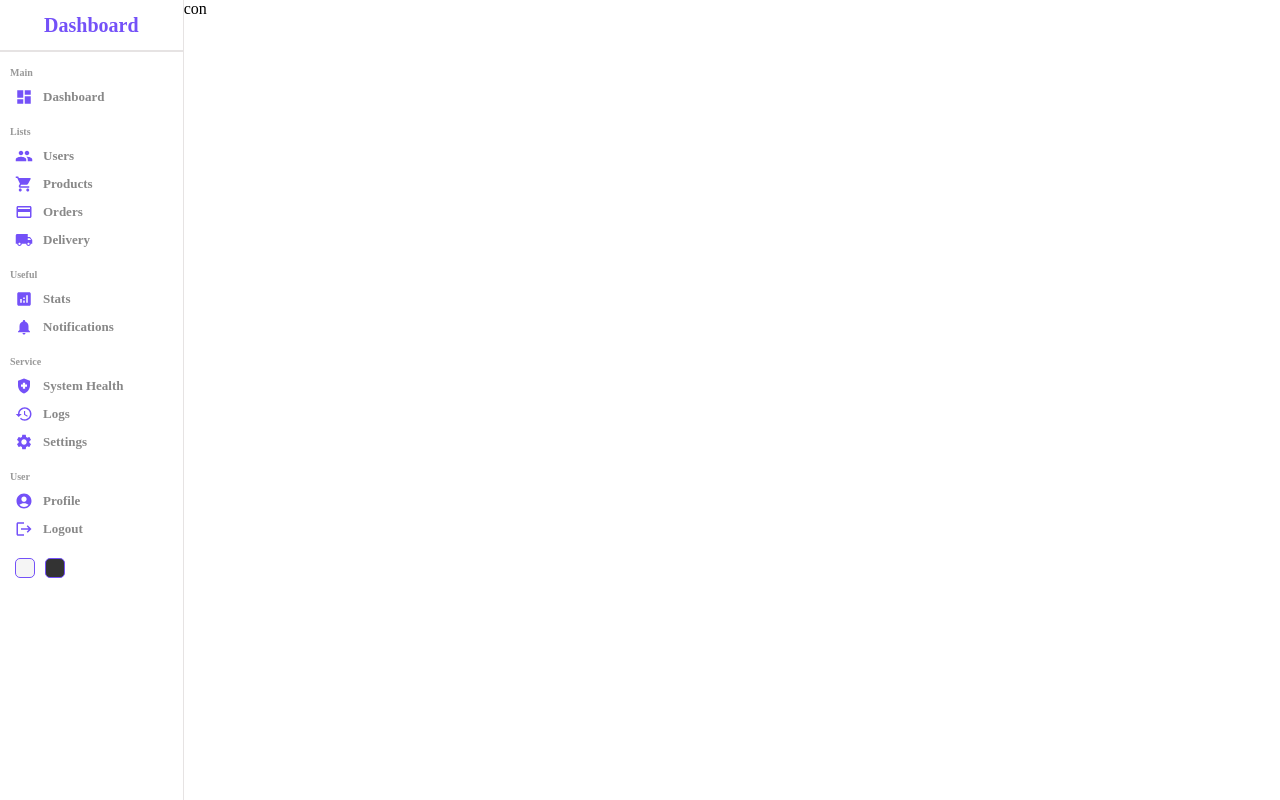
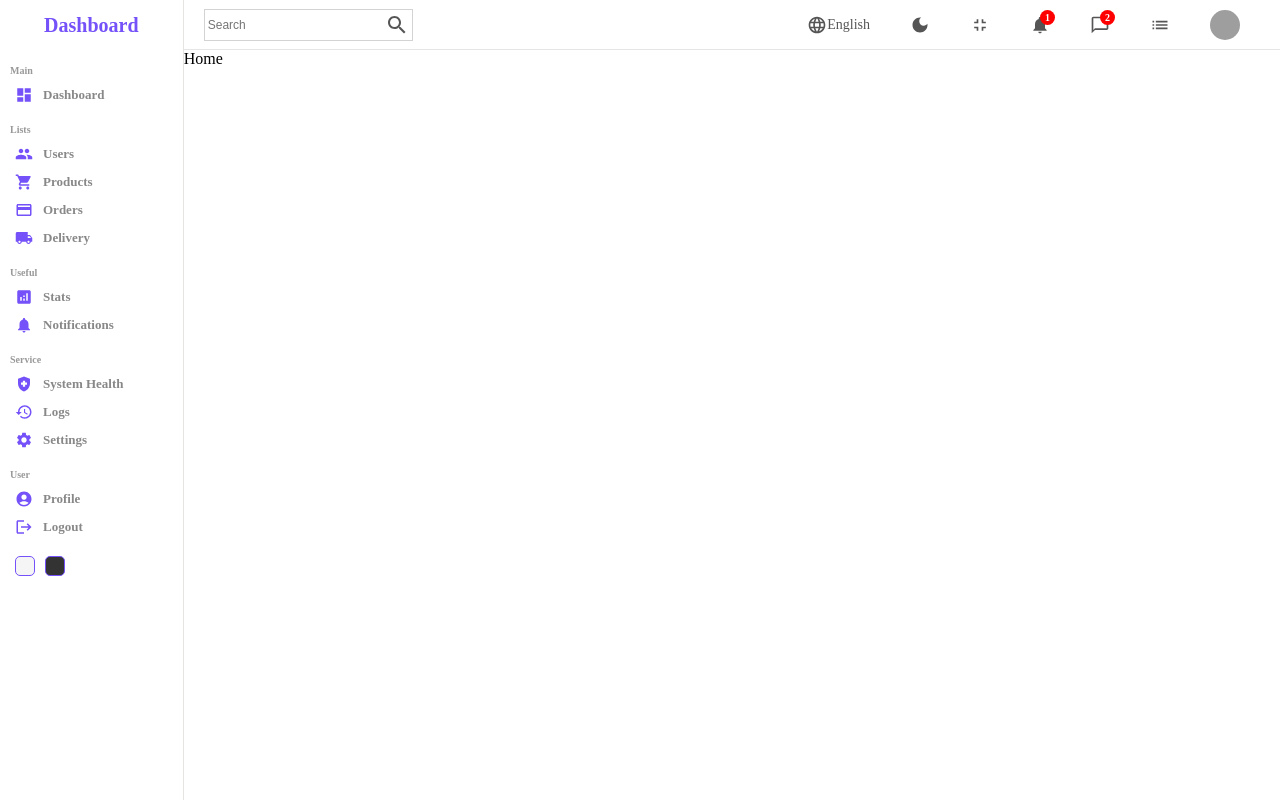
Before and after one commit to AmrMustafa13/admin-dashboard-react.js, a React (Create React App) app: page / in a window 1280 px wide. Built offline with nearby package versions, Linux system fonts and the light colour scheme; grey boxes are pictures that could not be loaded; the HTML template or start-up script is replaced by a standard one.

Commit message:
navbar add

```diff
--- a/src/components/Navbar/Navbar.js
+++ b/src/components/Navbar/Navbar.js
@@ -1,8 +1,54 @@
 import React from "react";
 import "./Navbar.scss";
+import SearchIcon from "@mui/icons-material/Search";
+import LanguageIcon from "@mui/icons-material/Language";
+import DarkModeIcon from "@mui/icons-material/DarkMode";
+import NotificationsIcon from "@mui/icons-material/Notifications";
+import ListIcon from "@mui/icons-material/List";
+import ChatBubbleOutlineIcon from "@mui/icons-material/ChatBubbleOutline";
+import FullscreenExitIcon from "@mui/icons-material/FullscreenExit";
 
 const Navbar = () => {
-  return <div className="navbar">Navbar</div>;
+  return (
+    <div className="navbar">
+      <div className="wrapper">
+        <div className="search">
+          <input placeholder="Search" />
+          <SearchIcon className="icon" />
+        </div>
+        <div className="items">
+          <div className="item">
+            <LanguageIcon className="icon" />
+            English
+          </div>
+          <div className="item">
+            <DarkModeIcon className="icon" />
+          </div>
+          <div className="item">
+            <FullscreenExitIcon className="icon" />
+          </div>
+          <div className="item">
+            <NotificationsIcon className="icon" />
+            <div className="counter">1</div>
+          </div>
+          <div className="item">
+            <ChatBubbleOutlineIcon className="icon" />
+            <div className="counter">2</div>
+          </div>
+          <div className="item">
+            <ListIcon className="icon" />
+          </div>
+          <div className="item">
+            <img
+              src="https://images.pexels.com/photos/220453/pexels-photo-220453.jpeg?auto=compress&cs=tinysrgb&w=1260&h=750&dpr=1"
+              alt="avatar"
+              className="avatar"
+            />
+          </div>
+        </div>
+      </div>
+    </div>
+  );
 };
 
 export default Navbar;
--- a/src/components/Navbar/Navbar.scss
+++ b/src/components/Navbar/Navbar.scss
@@ -0,0 +1,63 @@
+.navbar {
+  height: 50px;
+  border-bottom: 0.5px solid rgb(231, 228, 228);
+  display: flex;
+  align-items: center;
+  font-size: 14px;
+  color: #555;
+  .wrapper {
+    display: flex;
+    align-items: center;
+    justify-content: space-between;
+    padding: 20px;
+    width: 100%;
+    .search {
+      display: flex;
+      align-items: center;
+      border: 0.5px solid lightgray;
+      padding: 3px;
+      input {
+        border: none;
+        outline: none;
+        background-color: transparent;
+        &::placeholder {
+          font-size: 12px;
+        }
+      }
+    }
+    .items {
+      display: flex;
+      align-items: center;
+      .item {
+        display: flex;
+        align-items: center;
+        margin: 20px;
+        position: relative;
+        .icon {
+          font-size: 20px;
+        }
+        .avatar {
+          width: 30px;
+          height: 30px;
+          border-radius: 50%;
+          object-fit: cover;
+        }
+        .counter {
+          background-color: red;
+          width: 15px;
+          height: 15px;
+          border-radius: 50%;
+          color: white;
+          display: flex;
+          align-items: center;
+          justify-content: center;
+          font-size: 10px;
+          font-weight: bold;
+          position: absolute;
+          top: -5px;
+          right: -5px;
+        }
+      }
+    }
+  }
+}
--- a/src/components/Sidebar/Sidebar.js
+++ b/src/components/Sidebar/Sidebar.js
@@ -19,7 +19,6 @@
       <div className="top">
         <span className="logo">Dashboard</span>
       </div>
-      <hr />
       <div className="center">
         <ul>
           <p className="title">Main</p>
--- a/src/components/Sidebar/Sidebar.scss
+++ b/src/components/Sidebar/Sidebar.scss
@@ -13,10 +13,6 @@
       font-weight: bold;
       color: #7451f8;
     }
-  }
-  hr {
-    height: 0;
-    border: 0.5px solid rgb(230, 227, 227);
   }
   .center {
     padding-left: 10px;
--- a/src/pages/Home/Home.js
+++ b/src/pages/Home/Home.js
@@ -1,12 +1,16 @@
 import React from "react";
 import "./home.scss";
 import Sidebar from "../../components/Sidebar/Sidebar";
+import Navbar from "../../components/Navbar/Navbar";
 
 const Home = () => {
   return (
     <div className="home">
       <Sidebar />
-      <div className="home-container">con</div>
+      <div className="home-container">
+        <Navbar />
+        Home
+      </div>
     </div>
   );
 };
```
